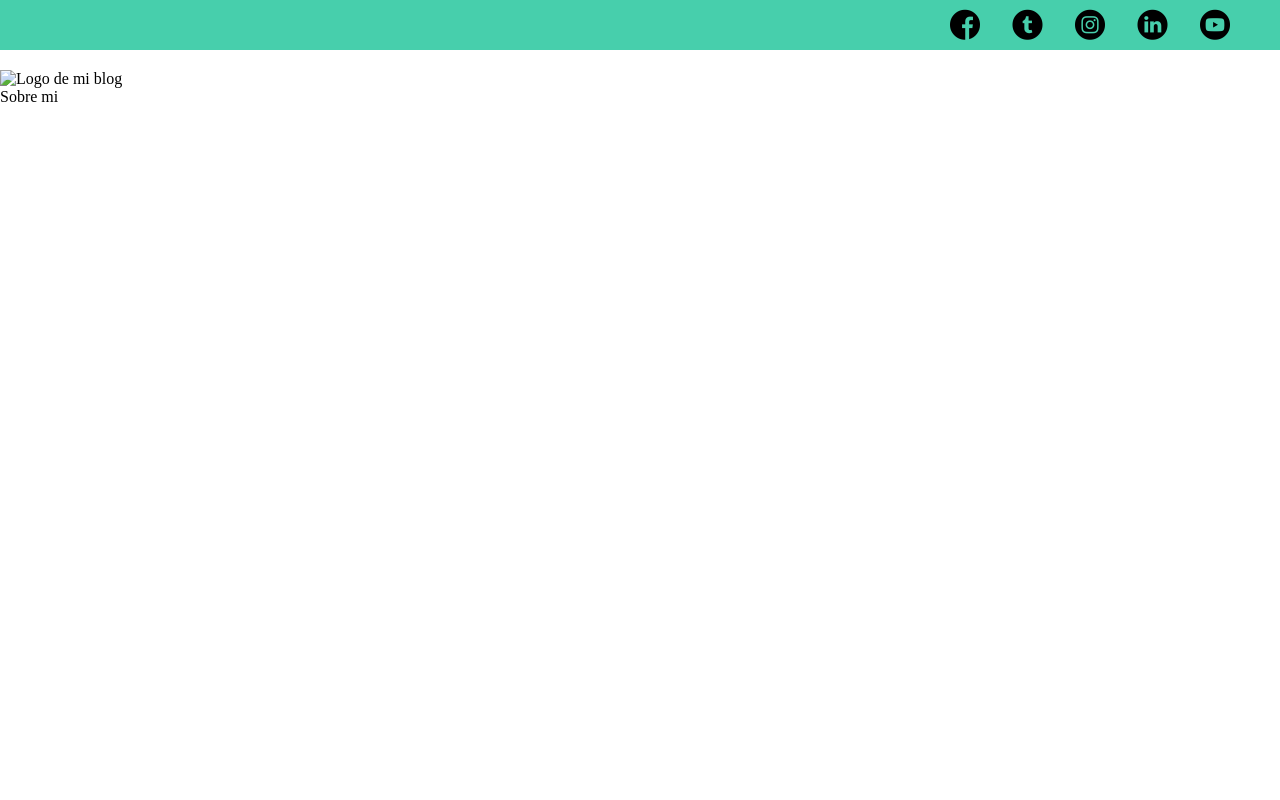
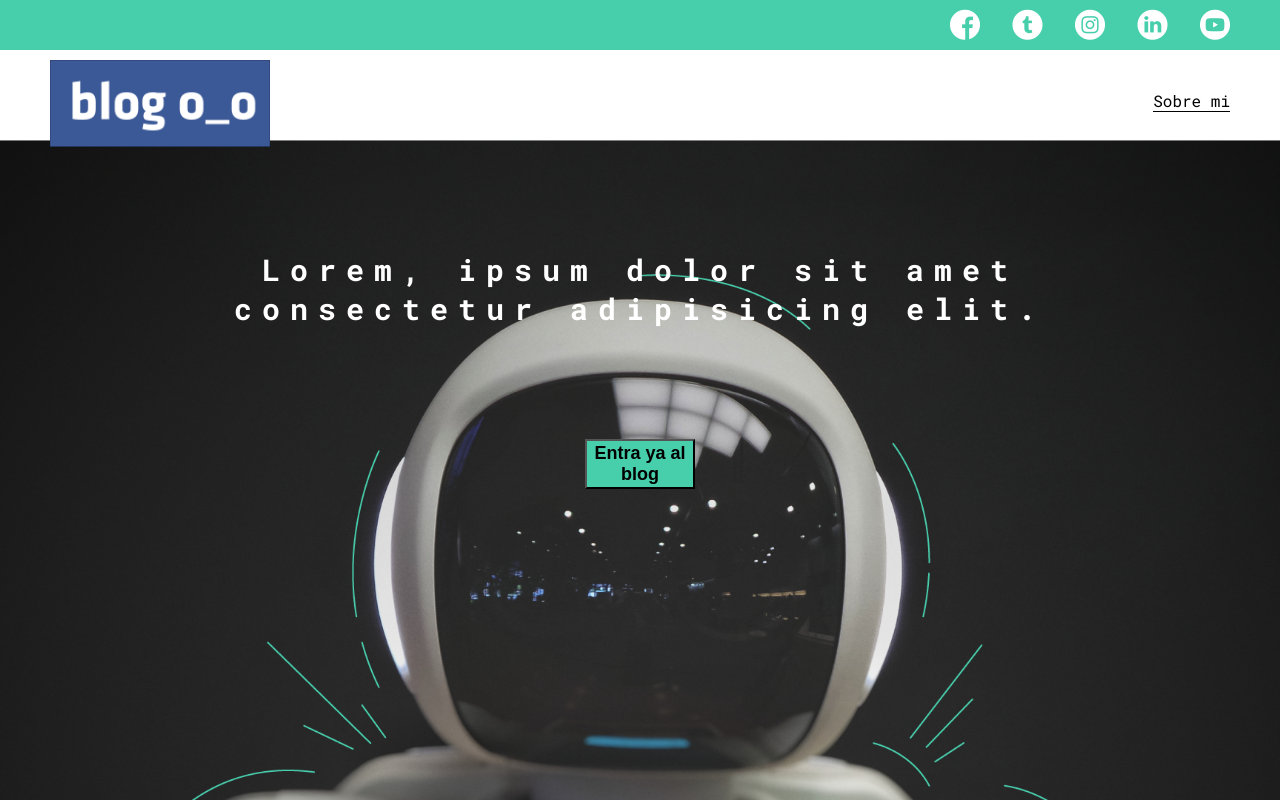
Before and after one commit to rromodev/practica-css-blog, a plain HTML site: page index.html in a window 1280 px wide. Drawn offline with Linux system fonts and the light colour scheme.

Commit message:
update - home completo

```diff
--- a/css/main.css
+++ b/css/main.css
@@ -1,4 +1,7 @@
+@import url('https://fonts.googleapis.com/css2?family=Roboto+Mono:wght@400;500;700&family=Roboto+Slab:wght@400;700&family=Roboto:wght@400;500;700;900&display=swap');
+
 body {
+  font-family: 'Roboto mono', monospace;
   margin: 0;
   padding: 0;
   position: fixed;
@@ -38,3 +41,74 @@ header .header-icons-container .icons {
   justify-self: end;
   margin-right: 50px;
 }
+
+header .icons span {
+  color: white;
+}
+
+nav {
+  display: grid;
+  grid-template-columns: 1fr 1fr;
+  height: 90px;
+}
+
+nav .nav-logo-container {
+  margin-left: 50px;
+}
+
+nav .nav-logo-container img {
+  width: 220px;
+  margin-top: 10px;
+}
+
+nav .profile-link {
+  display: flex;
+  align-items: center;
+  justify-content: flex-end;
+  margin-right: 50px;
+}
+
+nav .profile-link a {
+  color: black;
+  border-bottom: 1px solid black;
+}
+
+.home-main {
+  display: grid;
+  grid-template-columns: 1fr 4fr 1fr;
+  height: 100%;
+  background-image: url('../assets/img/Cover.png');
+  background-position: center;
+  background-repeat: no-repeat;
+  background-size: cover;
+}
+
+.home-main section {
+  display: grid;
+  grid-column: 2;
+  justify-items: center;
+  height: 350px;
+  margin-top: 80px;
+}
+
+.home-main-text {
+  font-family: 'Roboto mono', monospace;
+  font-size: 30px;
+  font-weight: 700;
+  letter-spacing: 10px;
+  color: white;
+  text-align: center;
+}
+
+.home-main-button {
+  width: 110px;
+  height: 50px;
+  background: #47cfac;
+  display: grid;
+  align-items: center;
+}
+
+.home-main-button a {
+  font-weight: 700;
+  font-size: 18px;
+}
--- a/index.html
+++ b/index.html
@@ -5,7 +5,7 @@
   <meta name="viewport" content="width=device-width, initial-scale=1.0">
   <title>Blog</title>
   <link rel="stylesheet" href="css/main.css">
-  <link rel="stylesheet" href="css/font/flaticon.css"
+  <link rel="stylesheet" href="css/font/flaticon.css">
 </head>
 <body>
   <header>
@@ -20,12 +20,21 @@
     </section>
     <nav>
       <section class="nav-logo-container">
-        <a href="/"><img src="/" alt="Logo de mi blog"></a>
+        <a href="/"><img src="assets/img/festisite_facebook.png" alt="Logo de mi blog"></a>
       </section>
       <section class="profile-link">
         <a href="perfil.html">Sobre mi</a>
       </section>
     </nav>
   </header>
+
+  <main class="home-main">
+    <section>
+      <p class="home-main-text">Lorem, ipsum dolor sit amet consectetur adipisicing elit. </p>
+      <button class="home-main-button">
+        <a href="/blogs.html">Entra ya al blog</a>
+      </button>
+    </section>
+  </main>
 </body>
 </html>
```
Also changed, not shown: blogs.html (+30 -0 lines), assets/img/Cover.png (added), assets/img/festisite_facebook.png (added).
